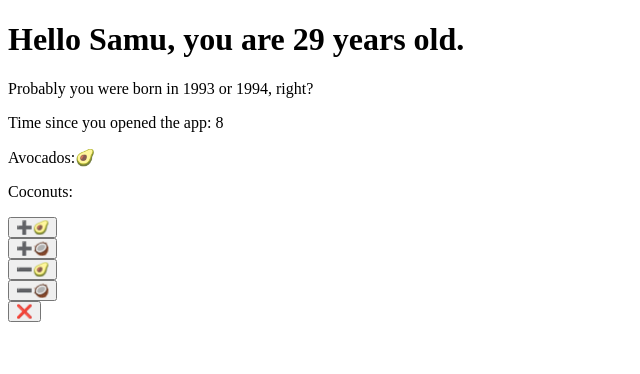
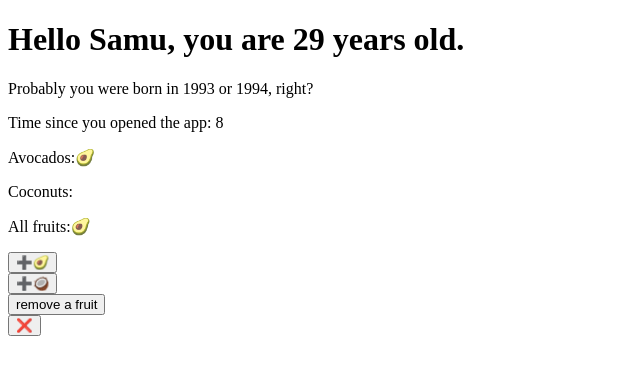
Before and after one commit to wangsamu/Full_Stack_Open_inClass, a React (Vite) app in the folder part1/: page / in a window 1280 px wide. Both pictures are taken after a click on the button "➕🥑". Shown: the top 374 px of the page, without its empty margins (0-640 px from the left). Built offline with nearby package versions, Linux system fonts and the light colour scheme.

Commit message:
History component refactored

```diff
--- a/part1/src/Counter.tsx
+++ b/part1/src/Counter.tsx
@@ -1,23 +1,34 @@
 import React, { useState } from 'react';
 import Button from './Button';
+import History from './History';
 
 function Counter() {
   const [avocados, setAvocados] = useState(0);
   const [cocos, setCocos] = useState(0);
+  const [allFruits, setAllFruits] = useState<any>([]);
 
   const increaseAvocado = () => {
     setAvocados(avocados + 1);
+    setAllFruits([...allFruits, '🥑']);
   };
 
   const increaseCoco = () => {
     setCocos(cocos + 1);
+    setAllFruits([...allFruits, '🥥']);
   };
   const decreaseAvocado = () => {
     setAvocados(avocados - 1);
+    // setAllFruits([...allFruits].findLastIndex((element) => element === '🥑'));
   };
   const decreaseCoco = () => {
     setCocos(cocos - 1);
   };
+  const removeLastFruit = () => {
+    const newAllFruits = [...allFruits];
+    newAllFruits.pop();
+    setAllFruits(newAllFruits);
+  };
+
   const resetAllFruits = () => {
     setAvocados(0);
     setCocos(0);
@@ -25,18 +36,12 @@ function Counter() {
 
   return (
     <div>
-      <p>
-        Avocados:
-        {Array.from({ length: avocados }, () => '🥑').map((avocado) => avocado)}
-      </p>
-      <p>
-        Coconuts:
-        {Array.from({ length: cocos }, () => '🥥').map((coco) => coco)}
-      </p>
+      <History avocados={avocados} cocos={cocos} allFruits={allFruits} />
       <Button text={'➕🥑'} handleClick={increaseAvocado} />
       <Button text={'➕🥥'} handleClick={increaseCoco} />
-      <Button text={'➖🥑'} handleClick={decreaseAvocado} />
-      <Button text={'➖🥥'} handleClick={decreaseCoco} />
+      <Button text='remove a fruit' handleClick={removeLastFruit} />
+      {/* <Button text={'➖🥑'} handleClick={decreaseAvocado} />
+      <Button text={'➖🥥'} handleClick={decreaseCoco} /> */}
       <Button text={'❌'} handleClick={resetAllFruits} />
     </div>
   );
--- /dev/null
+++ b/part1/src/History.tsx
@@ -0,0 +1,32 @@
+import React from 'react';
+
+interface HistoryProps {
+  avocados: number;
+  cocos: number;
+  allFruits: string[];
+}
+
+function History({ avocados, cocos, allFruits }: HistoryProps) {
+  if (allFruits.length === 0) {
+    return <p>Add some fruits!</p>;
+  }
+
+  return (
+    <div>
+      <p>
+        Avocados:
+        {Array.from({ length: avocados }, () => '🥑').map((avocado) => avocado)}
+      </p>
+      <p>
+        Coconuts:
+        {Array.from({ length: cocos }, () => '🥥').map((coco) => coco)}
+      </p>
+      <p>
+        All fruits:
+        {allFruits.map((fruit) => fruit)}
+      </p>
+    </div>
+  );
+}
+
+export default History;
--- a/part1/src/Timer.tsx
+++ b/part1/src/Timer.tsx
@@ -1,6 +1,4 @@
 import React, { useState } from 'react';
-
-interface TimerProps {}
 
 function Timer() {
   const [time, setTime] = useState(0);
```
